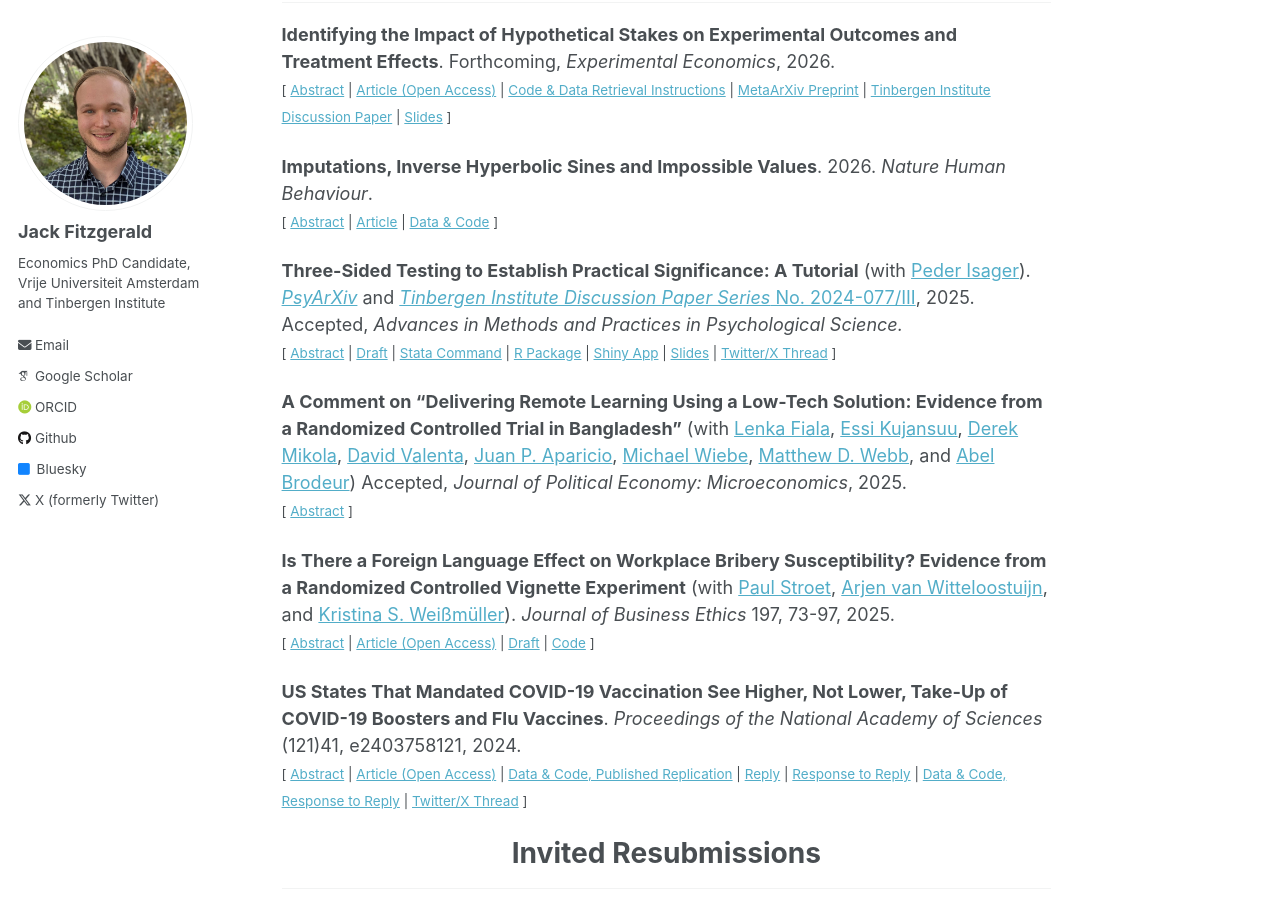
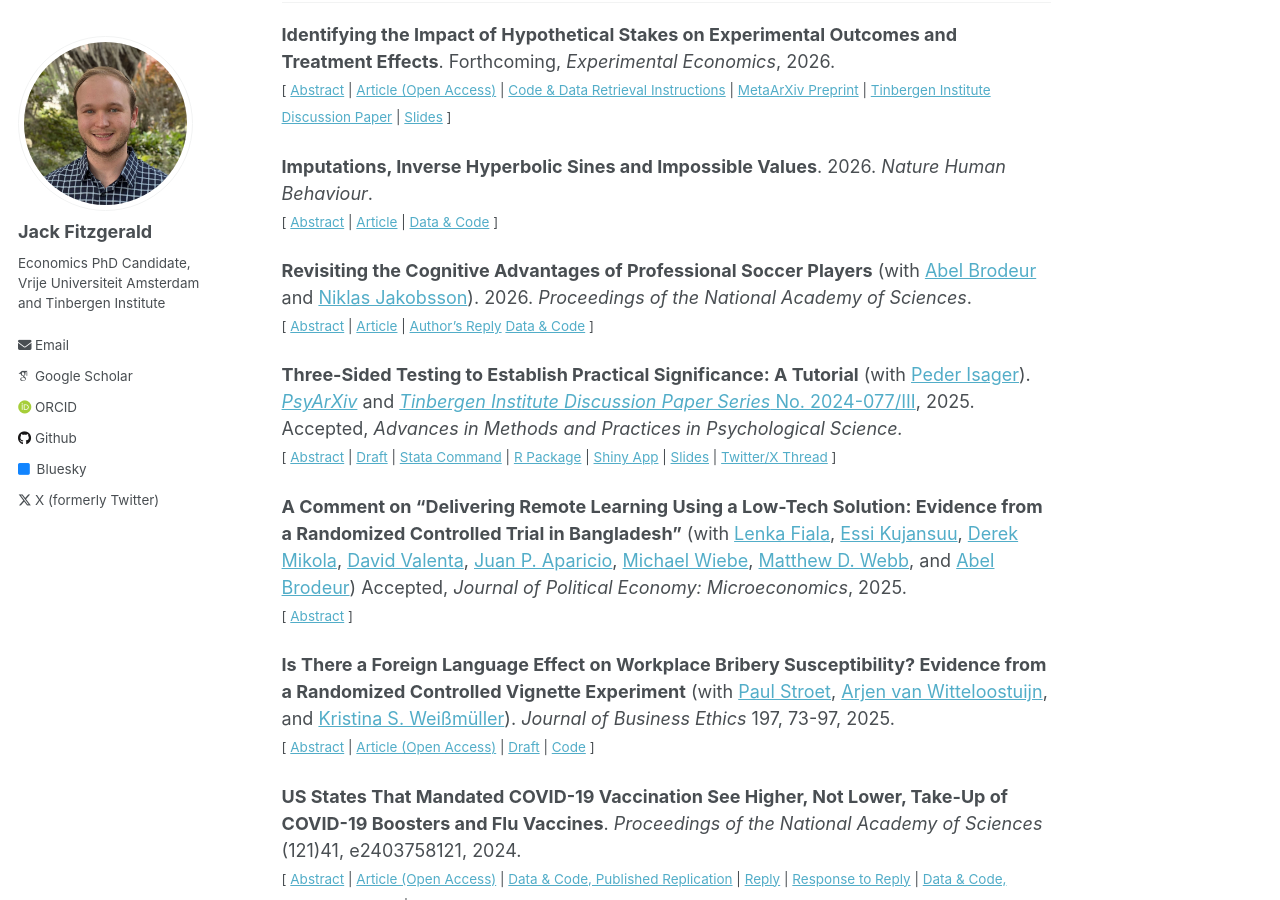
Before and after one commit to jack-fitzgerald/jack-fitzgerald.github.io, a Jekyll site: the page built from _pages/papers.md, in a window 1280 px wide and 900 px high, scrolled down 393 px. Built offline with Jekyll 4.4.1, drawn with Linux system fonts in a browser that asks for light colours; some web fonts are replaced.

Commit message:
Update papers.md

```diff
--- a/_pages/papers.md
+++ b/_pages/papers.md
@@ -36,6 +36,15 @@ Recent studies showing that some outcome variables do not statistically signific
 <div id="WEA23" style="display: none; text-align: justify; line-height: 1.2" ><small>
 
 Wolfowicz et al. (2023, <i>Nature Human Behaviour</i>) find that more arrests and convictions for terrorism offenses decrease terrorism, more charges increase terrorism, and longer sentences do not deter terrorism in 28 European Union member states from 2006-2021. I assess the computational reproducibility of their study and find many data irregularities. The article's primary dependent variable - purportedly an inverse hyperbolic sine transformation of terrorist attack rates - takes on 292 different values when attack rates equal zero, and negatively correlates with attack rates. Many variables exhibit impossible values or undisclosed imputations, often masking a lack of reporting in the article's main data sources. I estimate that the authors have access to 57% fewer observations than claimed. Reproduction attempts produce estimates at least 77.7% smaller than the published estimates. Models reflecting the true degree of missing data produce estimates that are not statistically significantly different from zero for any independent variable of interest.
+
+</small><br><br/></div>
+
+**Revisiting the Cognitive Advantages of Professional Soccer Players** (with [Abel Brodeur](https://sites.google.com/site/abelbrodeur/home) and [Niklas Jakobsson](https://www.kau.se/en/researchers/niklas-jakobsson)). 2026. *Proceedings of the National Academy of Sciences*. <br/>
+<small>[ <a href="#/" onclick="visib('BEA25')">Abstract</a> | [Article](https://doi.org/10.1073/pnas.2515523123) | [Author's Reply](https://doi.org/10.1073/pnas.2521662123) [Data & Code](https://osf.io/sc7nt) ] </small>
+
+<div id="BEA25" style="display: none; text-align: justify; line-height: 1.2" ><small>
+
+Bonetti et al. (2025, <i>Proceedings of the National Academy of Sciences</i>) find that professional soccer players in Brazil and Sweden exhibit detectable cognitive advantages compared to a sample of Brazilian control participants, and that machine learning models can distinguish the professional players from the control participants with 97% accuracy. Analyzing the study's replication data, we find that some of the study's statistical analyses are mischaracterized, and we document potential issues in the sampling of Brazilian control participants. In light of the latter, we focus on quality differences between professional Swedish players previously analyzed by some of the study's authors. We find that the paper's machine learning models can only distinguish high-quality Swedish professional players from lower-quality players with just 53% average accuracy, near the no-information rate.
 
 </small><br><br/></div>
 
```
